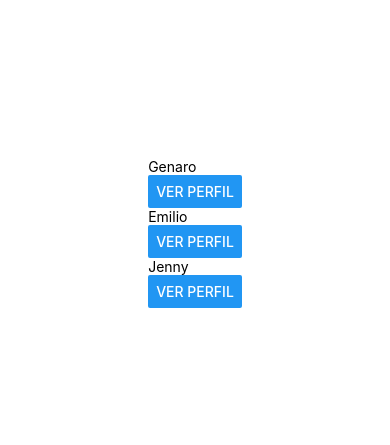
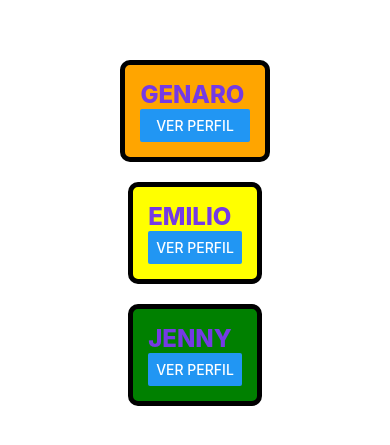
Before and after one commit to EmilioEX/DAM_222, a React Native app in the folder myApp2/: screen / in a window 390 px wide. Shown: the part 189-634 px from the top of the page. Built offline with nearby package versions, Linux system fonts and the light colour scheme.

Commit message:
Práctica 8
Utilizamos hojas de estilos para personalizar componentes propios en React

```diff
--- a/myApp2/App.js
+++ b/myApp2/App.js
@@ -10,9 +10,9 @@ export default function App() {
   return (
     <View style={styles.container}>
 
-      <Perfil nombre="Genaro" carrera="ITIID" materia="Movil" cuatri="4"/>
-      <Perfil nombre="Emilio" carrera="ITIID" materia="Movil" cuatri="4"/>
-      <Perfil nombre="Jenny" carrera="ITIID" materia="Movil" cuatri="4"/>
+      <Perfil style={styles.tarjeta1} nombre="Genaro" carrera="ITIID" materia="Movil" cuatri="4"/>
+      <Perfil style={styles.tarjeta2} nombre="Emilio" carrera="ITIID" materia="Movil" cuatri="4"/>
+      <Perfil style={styles.tarjeta3} nombre="Jenny" carrera="ITIID" materia="Movil" cuatri="4"/>
 
       <StatusBar style="auto" />
     </View>
@@ -27,4 +27,13 @@ const styles = StyleSheet.create({
     alignItems: 'center',
     justifyContent: 'center',
   },
+  tarjeta1:{
+    backgroundColor:'orange',
+  },
+  tarjeta2:{
+    backgroundColor:'yellow',
+  },
+  tarjeta3:{
+    backgroundColor:'green',
+  },
 });
--- a/myApp2/components/Perfil.js
+++ b/myApp2/components/Perfil.js
@@ -1,20 +1,47 @@
-import {Text, View, Button} from 'react-native';
+import {Text, View, Button, StyleSheet} from 'react-native';
 import {useState} from 'react';
 
-export const Perfil=({nombre, carrera,materia,cuatri})=>{
+export const Perfil=({nombre, carrera,materia,cuatri,style})=>{
     const [mostrar, setMostrar]=useState(false);
     return(
 
-        <View>
-            <Text>{nombre} </Text>
+        <View style={[estilos.tarjeta, style]} >
+            <Text style={estilos.nombre} >{nombre} </Text>
             {mostrar &&
                 <>
-                <Text>{carrera} </Text>
-                <Text>{materia} </Text>
-                <Text>{cuatri} </Text>
+                <Text style={estilos.carrera}>{carrera} </Text>
+                <Text style={estilos.otroTexto}>{materia} </Text>
+                <Text style={estilos.otroTexto}>{cuatri} </Text>
                 </>
             }
             <Button title="Ver Perfil" onPress={ ()=>{ setMostrar(!mostrar) } }/>
         </View>
     )
 }
+const estilos=StyleSheet.create({
+    nombre:{
+        fontSize:24,
+        fontWeight:800,
+        color:'#753AE4',
+        textTransform:'uppercase',
+    },
+    carrera:{
+        fontSize:18,
+        fontWeight:600,
+        color:'purple',
+        fontFamily:'Robotto',
+    },
+    otroTexto:{
+        fontSize:15,
+        fontWeight:600,
+        fontFamily:'Courier',
+        fontStyle:'italic'
+    },
+    tarjeta:{
+        backgroundColor:'orange',
+        borderWidth:5,
+        borderRadius:10,
+        padding:15,
+        margin:10,
+    },
+});
```
